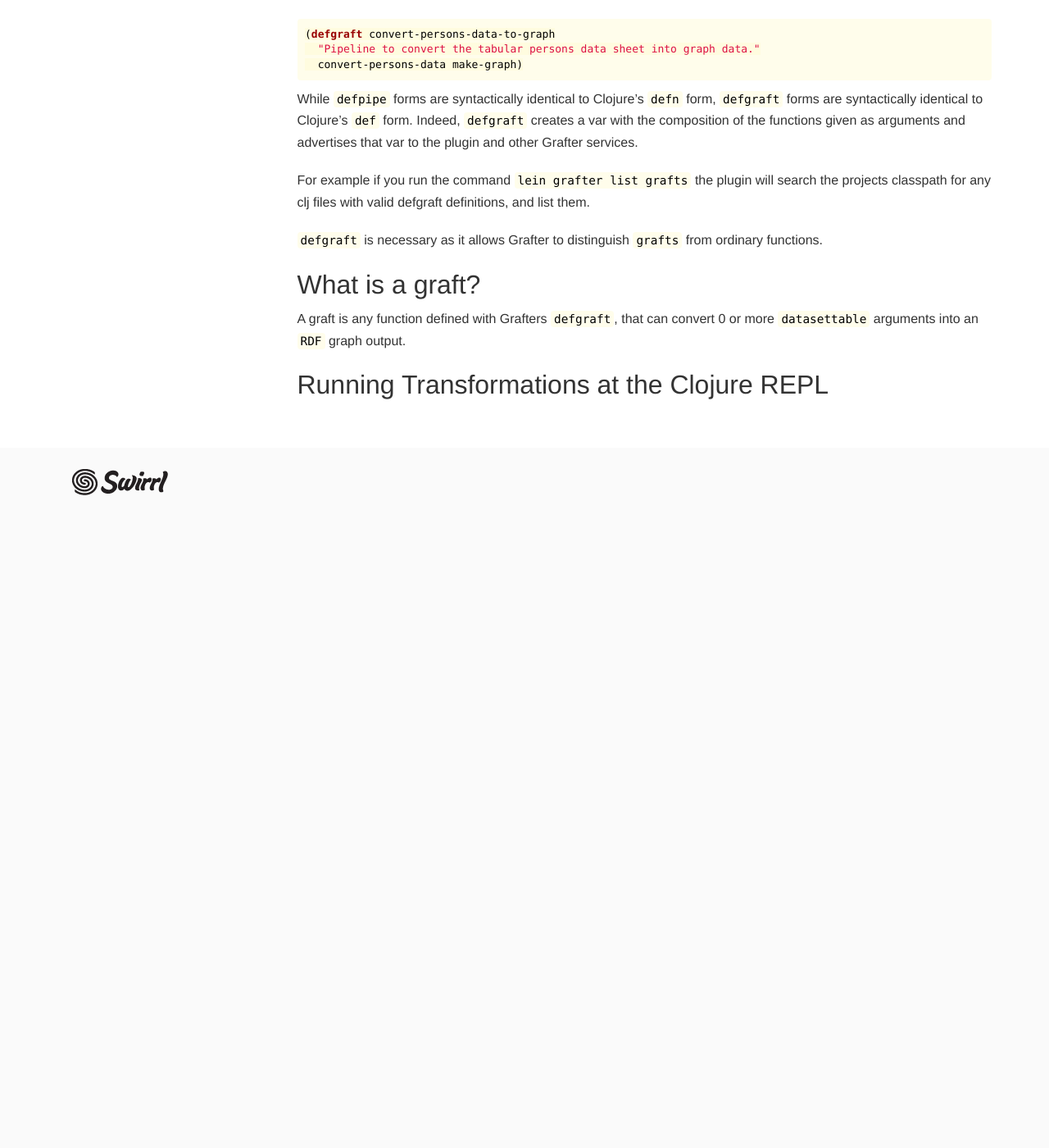
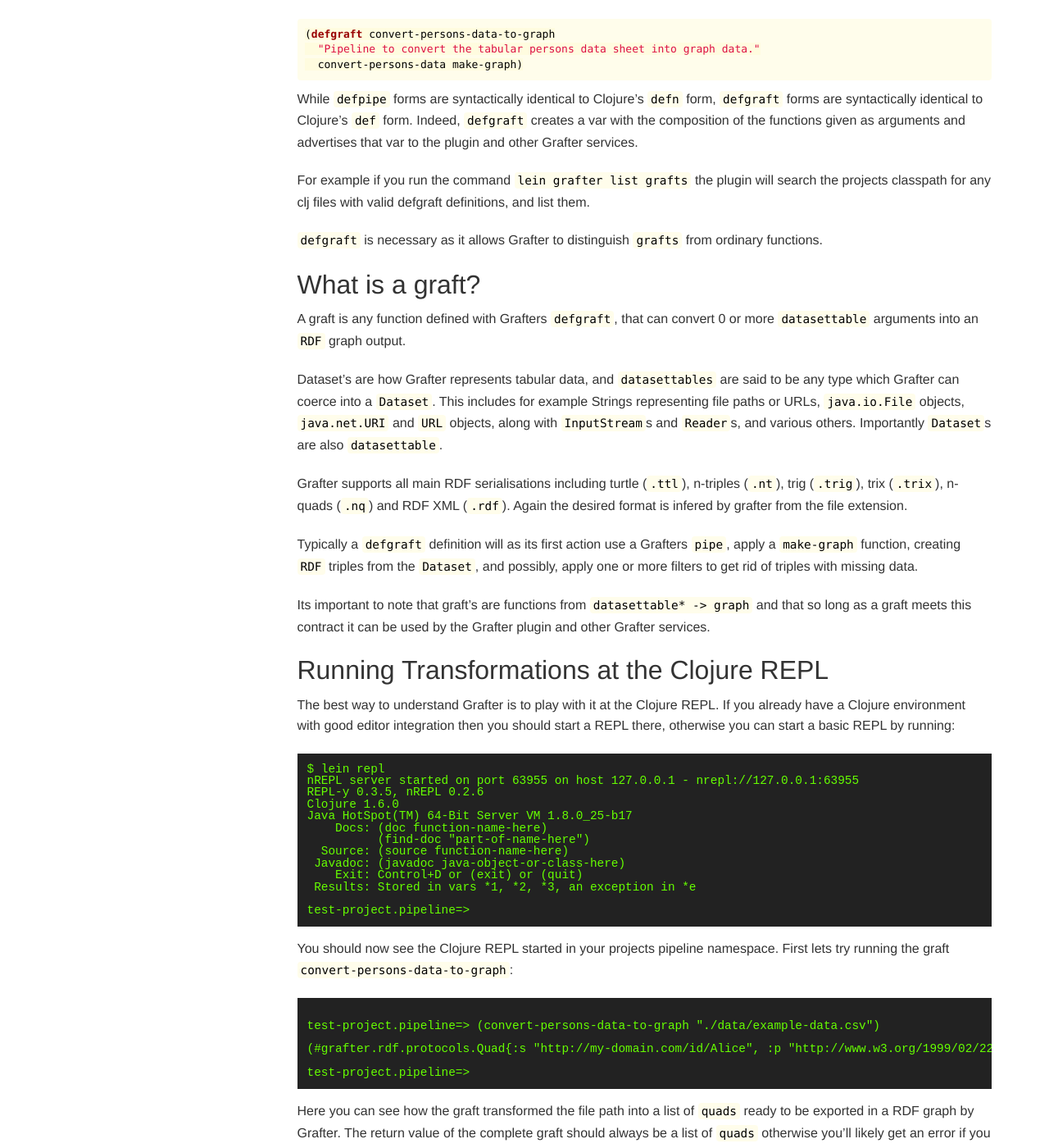
Before and after one commit to Swirrl/grafter-docs, a Jekyll site: the page built from _getting-started/040-understanding-grafts.md, in a window 1280 px wide and 1400 px high, scrolled down 304 px. Shown: the whole window at 82% size. Built offline with Jekyll 4.4.1, drawn with Linux system fonts in a browser that asks for light colours; before the commit the page ends 934 px from its top, so only the background shows below that; some of the changed text lies outside the part shown.

Commit message:
keep going 040

```diff
--- a/_getting-started/040-understanding-grafts.md
+++ b/_getting-started/040-understanding-grafts.md
@@ -31,6 +31,72 @@ defgraft definitions, and list them.
 
 A graft is any function defined with Grafters `defgraft`, that can convert 0 or more `datasettable` arguments into an `RDF` graph output.
 
+Dataset's are how Grafter represents tabular data, and `datasettables`
+are said to be any type which Grafter can coerce into a `Dataset`.  This
+includes for example Strings representing file paths or URLs,
+`java.io.File` objects, `java.net.URI` and `URL` objects, along with
+`InputStream`s and `Reader`s, and various others.  Importantly
+`Dataset`s are also `datasettable`.
 
+Grafter supports all main RDF serialisations including turtle
+(`.ttl`), n-triples (`.nt`), trig (`.trig`), trix (`.trix`), n-quads
+(`.nq`) and RDF XML (`.rdf`).  Again the desired format is infered by
+grafter from the file extension.
+
+Typically a `defgraft` definition will as its first action use a Grafters `pipe`, apply a `make-graph` function, creating `RDF` triples from the `Dataset`, and possibly, apply one or more filters to get rid of triples with missing data.
+
+Its important to note that graft's are functions from `datasettable* -> graph` and that so long as a graft meets this contract it can be used by the Grafter plugin and other Grafter services.
 
 ## Running Transformations at the Clojure REPL
+
+The best way to understand Grafter is to play with it at the Clojure
+REPL.  If you already have a Clojure environment with good editor
+integration then you should start a REPL there, otherwise you can
+start a basic REPL by running:
+
+<div class="terminal-wrapper">
+  <div class="terminal-inner">$ lein repl
+nREPL server started on port 63955 on host 127.0.0.1 - nrepl://127.0.0.1:63955
+REPL-y 0.3.5, nREPL 0.2.6
+Clojure 1.6.0
+Java HotSpot(TM) 64-Bit Server VM 1.8.0_25-b17
+    Docs: (doc function-name-here)
+          (find-doc "part-of-name-here")
+  Source: (source function-name-here)
+ Javadoc: (javadoc java-object-or-class-here)
+    Exit: Control+D or (exit) or (quit)
+ Results: Stored in vars *1, *2, *3, an exception in *e
+
+test-project.pipeline=&gt;</div>
+</div>
+
+You should now see the Clojure REPL started in your projects pipeline namespace.  First lets try running the graft `convert-persons-data-to-graph`:
+
+<div class="terminal-wrapper">
+  <div class="terminal-inner">
+test-project.pipeline=&gt; (convert-persons-data-to-graph "./data/example-data.csv")
+
+(#grafter.rdf.protocols.Quad{:s "http://my-domain.com/id/Alice", :p "http://www.w3.org/1999/02/22-rdf-syntax-ns#type", :o "http://xmlns.com/foaf/0.1/Person", :c "http://my-domain.com/graph/example"} #grafter.rdf.protocols.Quad{:s "http://my-domain.com/id/Alice", :p "http://xmlns.com/foaf/0.1/gender", :o #<io$s$reify__9455 female>, :c "http://my-domain.com/graph/example"} #grafter.rdf.protocols.Quad{:s "http://my-domain.com/id/Alice", :p "http://xmlns.com/foaf/0.1/age", :o 34, :c "http://my-domain.com/graph/example"} #grafter.rdf.protocols.Quad{:s "http://my-domain.com/id/Alice", :p "http://xmlns.com/foaf/0.1/name", :o #<io$s$reify__9455 Alice>, :c "http://my-domain.com/graph/example"} #grafter.rdf.protocols.Quad{:s "http://my-domain.com/id/Bob", :p "http://www.w3.org/1999/02/22-rdf-syntax-ns#type", :o "http://xmlns.com/foaf/0.1/Person", :c "http://my-domain.com/graph/example"} #grafter.rdf.protocols.Quad{:s "http://my-domain.com/id/Bob", :p "http://xmlns.com/foaf/0.1/gender", :o #<io$s$reify__9455 male>, :c "http://my-domain.com/graph/example"} #grafter.rdf.protocols.Quad{:s "http://my-domain.com/id/Bob", :p "http://xmlns.com/foaf/0.1/age", :o 63, :c "http://my-domain.com/graph/example"} #grafter.rdf.protocols.Quad{:s "http://my-domain.com/id/Bob", :p "http://xmlns.com/foaf/0.1/name", :o #<io$s$reify__9455 Bob>, :c "http://my-domain.com/graph/example"})
+
+test-project.pipeline=&gt;
+</div>
+</div>
+
+Here you can see how the graft transformed the file path into a list of `quads` ready to be exported in a RDF graph by Grafter. The return value of the complete graft should always be a list of `quads` otherwise you'll likely get an error if you run the pipeline in other contexts.
+
+As we can see a `quad` is quite similar to a `RDF triple`. It's a Clojure's `hash-map` which contains three keys `:s`, `:p` and `o`, corresponding to a triple `subject`, `predicate` and `object` and one key `c` corresponding to the graph.
+
+Lets investigate the grafts steps one by one so we can see what's going on. It starts with a pipe. If you havn't yet, you can read the [understanding pipes section](./030-understanding-pipes-html).
+
+<div class="terminal-wrapper">
+  <div class="terminal-inner">
+test-project.pipeline=&gt; (convert-persons-data "./data/example-data.csv")
+
+| :name |   :sex | :age |                   :person-uri |
+|-------+--------+------+-------------------------------|
+| Alice | female |   34 | http://my-domain.com/id/Alice |
+|   Bob |   male |   63 |   http://my-domain.com/id/Bob |
+
+test-project.pipeline=&gt;
+</div>
+</div>
```
